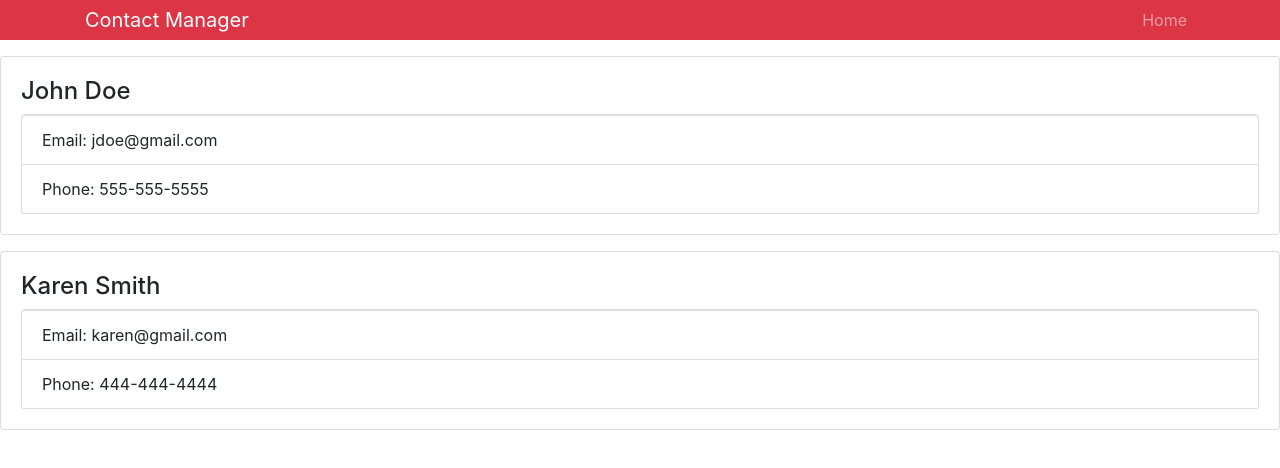
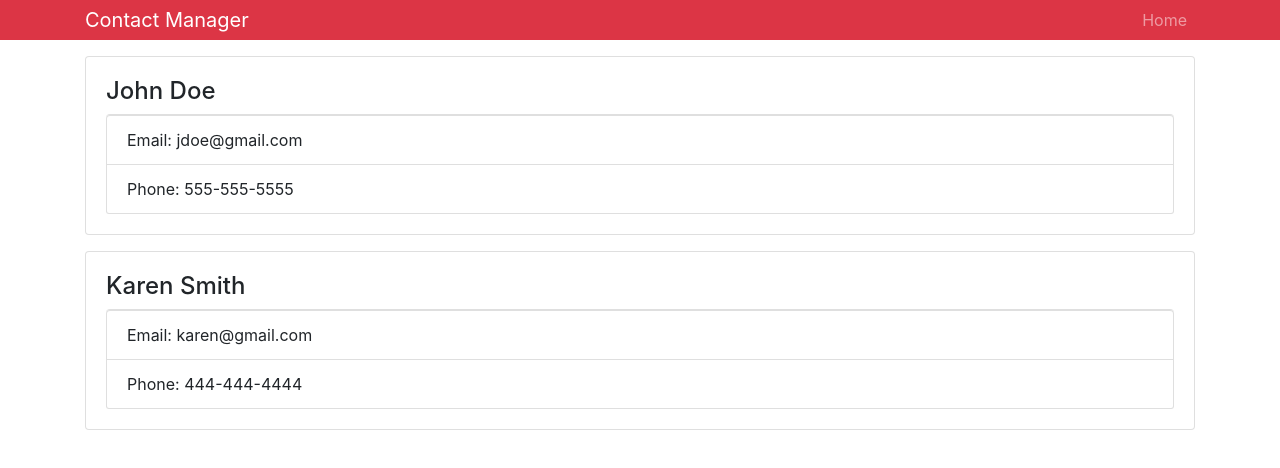
Before and after one commit to alan-nguyen/contact-manager, a React (Create React App) app: page / in a window 1280 px wide. Shown: the top 468 px of the page. Built offline with nearby package versions, Linux system fonts and the light colour scheme.

Commit message:
Wrap all contacts inside a container

```diff
--- a/src/App.js
+++ b/src/App.js
@@ -10,12 +10,18 @@ class App extends Component {
     return (
       <div className="App">
         <Header branding="Contact Manager" />
-        <Contact name="John Doe" email="jdoe@gmail.com" phone="555-555-5555" />
-        <Contact
-          name="Karen Smith"
-          email="karen@gmail.com"
-          phone="444-444-4444"
-        />
+        <div className="container">
+          <Contact
+            name="John Doe"
+            email="jdoe@gmail.com"
+            phone="555-555-5555"
+          />
+          <Contact
+            name="Karen Smith"
+            email="karen@gmail.com"
+            phone="444-444-4444"
+          />
+        </div>
       </div>
     );
   }
```
